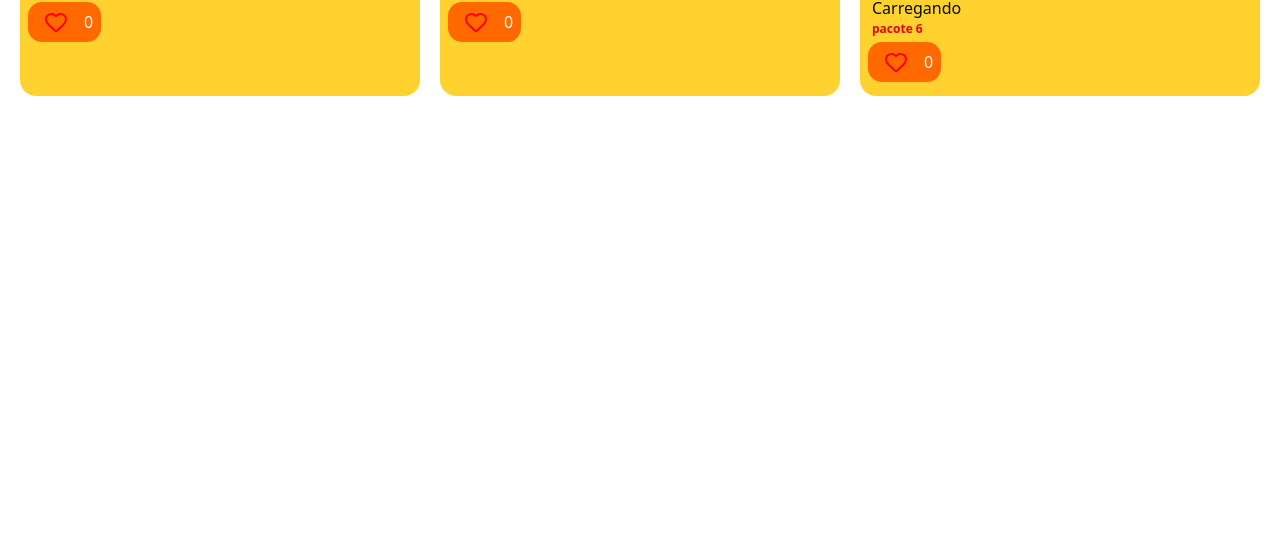
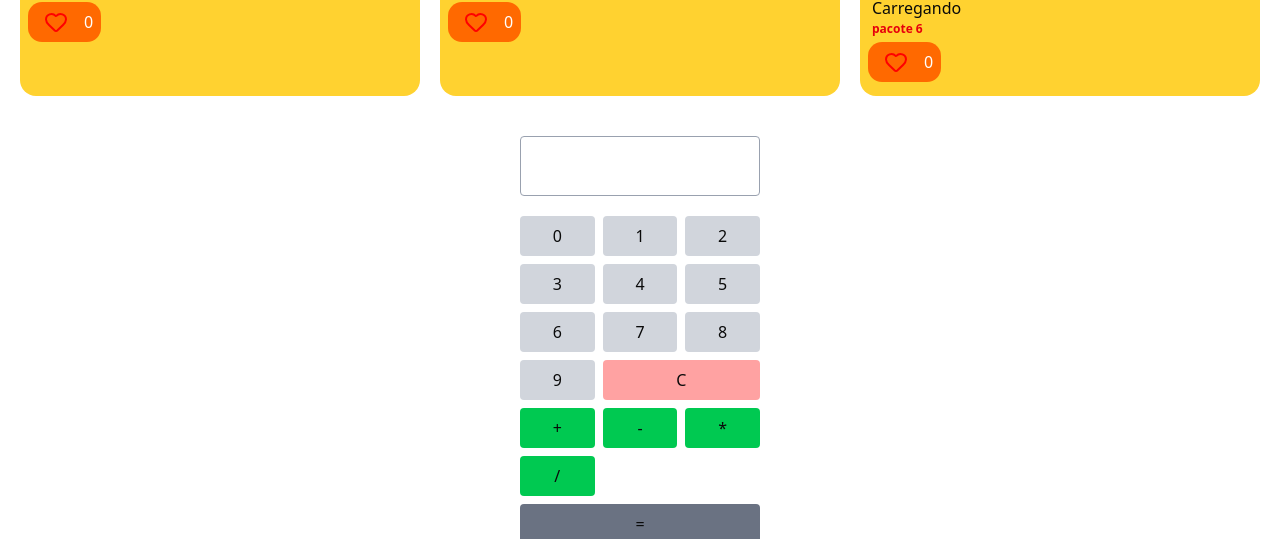
Before and after one commit to AlessaKessyla/introducao-nextjs, a Next.js app: page /about in a window 1280 px wide. Shown: the part 960-1499 px from the top of the page. Before the commit the page ends 1084 px from the top, so only its background shows below. Built offline with nearby package versions, Linux system fonts and the light colour scheme.

Commit message:
atividade concluida da calculadora

```diff
--- a/src/app/about/page.tsx
+++ b/src/app/about/page.tsx
@@ -1,4 +1,5 @@
 import AtvCard from "@/components/Card"
+import MiniDisplay from "@/components/miniDisplay"
 
 
 const CardData = [
@@ -62,6 +63,7 @@ export default function About(){
                         />
                     ))}
                 </div>
+                <MiniDisplay/>
         </div>
     )
 }
--- /dev/null
+++ b/src/components/miniDisplay.tsx
@@ -0,0 +1,65 @@
+'use client'
+
+import { useState } from "react"
+
+export default function MiniDisplay() {
+    const [display, setDisplay] = useState('')
+
+    const calcular = () => {
+//tente
+try {
+const resultado = new Function(`return ${display}`)()
+
+    if (isNaN(resultado)) {
+        setDisplay('Erro')
+    } else {
+        setDisplay(String(resultado))
+    }
+    } catch {
+        setDisplay('Erro')
+    }
+    }
+
+    const adicionarAoDisplay = (valor: string) => {
+    setDisplay(display + valor)
+    }
+
+    return (
+    <div className="flex flex-col items-center mt-10">
+      {/* display */}
+    <div className="flex justify-center items-center rounded
+    p-4 w-60 h-15 mb-5 text-center text-xl border
+    border-gray-400 overflow-x-scroll overflow-y-hidden">
+        {display}
+    </div>
+
+      {/* teclado numerico */}
+    <div className="grid grid-cols-3 gap-2 w-60 h-80">
+    {['0','1','2','3','4','5','6','7','8','9'].map((num) => (
+        <button
+        key={num}
+        onClick={() => adicionarAoDisplay(num)}
+        className="bg-gray-300 rounded p-2">
+        {num}
+        </button>
+    ))}
+
+        {/* APAGAR */}
+        <button
+        onClick={() => setDisplay(display.slice(0, -1))}
+        className="bg-red-300 rounded p-2 col-span-2">
+        C
+        </button>
+
+        {/* Operadores */}
+        <button onClick={() => adicionarAoDisplay('+')} className="bg-green-500 rounded p-2">+</button>
+        <button onClick={() => adicionarAoDisplay('-')} className="bg-green-500 rounded p-2">-</button>
+        <button onClick={() => adicionarAoDisplay('*')} className="bg-green-500 rounded p-2">*</button>
+        <button onClick={() => adicionarAoDisplay('/')} className="bg-green-500 rounded p-2">/</button>
+
+        {/* Igual */}
+        <button onClick={calcular} className="bg-gray-500 rounded p-2 col-span-3">=</button>
+        </div>
+    </div>
+    )
+}
```
